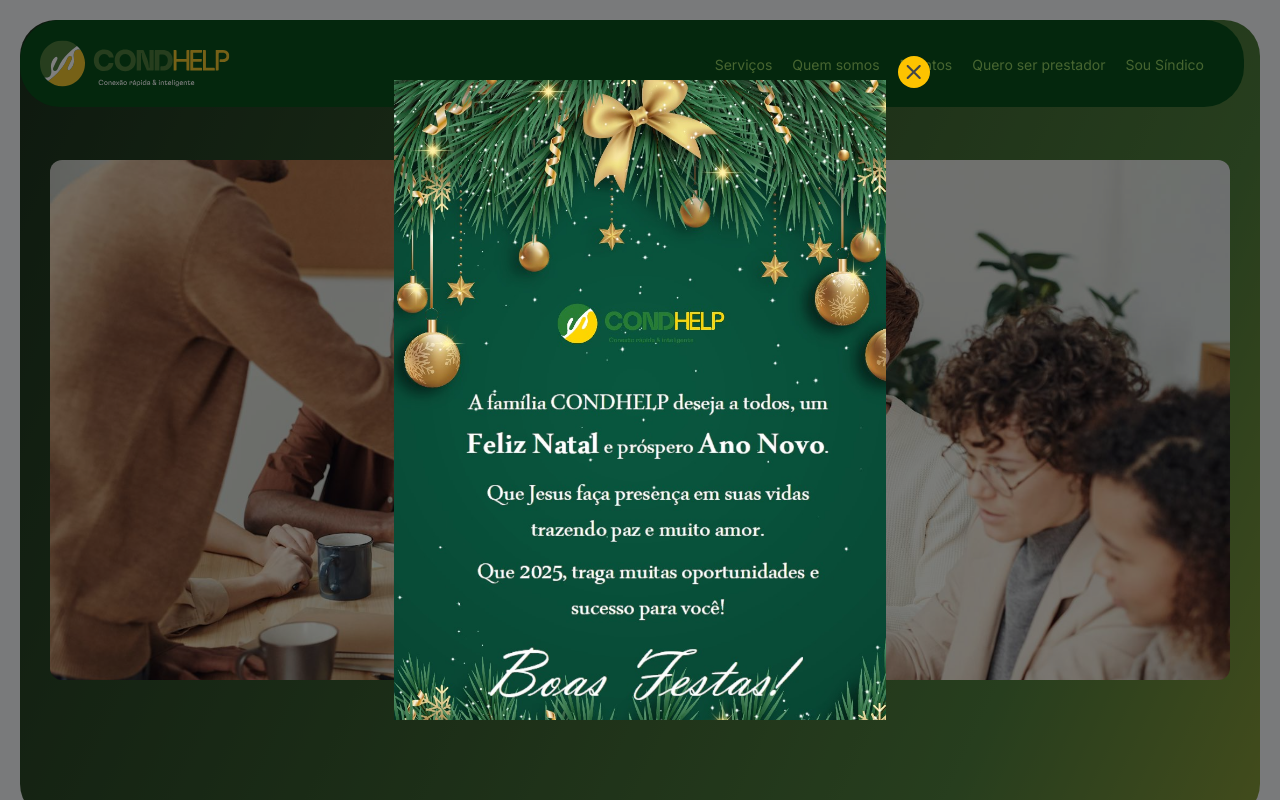
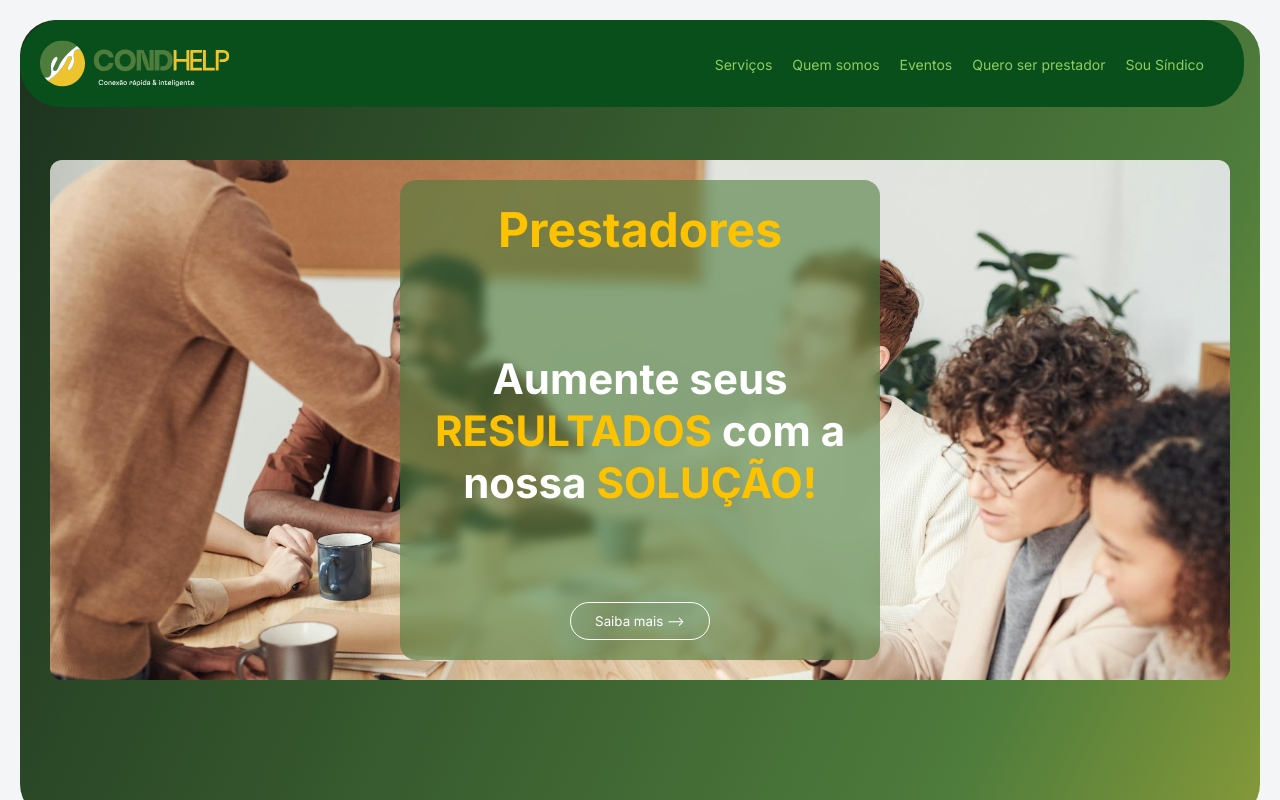
Before and after one commit to Condhelp/subscribe_site, a React (Create React App) app: page / in a window 1280 px wide. Shown: the top 800 px of the page. Built offline with nearby package versions, Linux system fonts and the light colour scheme.

Commit message:
Removed Popup

```diff
--- a/src/pages/Home/index.tsx
+++ b/src/pages/Home/index.tsx
@@ -24,8 +24,8 @@
 import { Icons } from "../../assets/icons/icons"
 
 // Popup
-import popupImg from "../../assets/images/popups/popup.jpeg"
-import Modal from "../../components/Modal"
+// import popupImg from "../../assets/images/popups/popup.jpeg"
+// import Modal from "../../components/Modal"
 
 const f1: any[] = [
   {
@@ -113,7 +113,7 @@
   const location = useLocation()
 
   const [allServicesOpened, setAllServicesOpened] = useState(true)
-  const [showPopup, setShowPopup] = useState(false)
+  // const [showPopup, setShowPopup] = useState(false)
 
   const handleGetIn = () => {
     const aLink = document.createElement("a")
@@ -142,15 +142,15 @@
     }, 200)
   }, [location])
 
-  useEffect(() => {
-    const alreadyShowedPopup = localStorage.getItem("showedPopup")
+  // useEffect(() => {
+  //   const alreadyShowedPopup = localStorage.getItem("showedPopup")
 
-    if (!alreadyShowedPopup || alreadyShowedPopup !== "true") setShowPopup(true)
-  }, [])
+  //   if (!alreadyShowedPopup || alreadyShowedPopup !== "true") setShowPopup(true)
+  // }, [])
 
   return (
     <S.Page>
-      {showPopup && (
+      {/*showPopup && (
         <Modal
           role="popup"
           visible={showPopup}
@@ -162,7 +162,7 @@
             setShowPopup(false)
           }}
         />
-      )}
+      )*/}
 
       <Header />
 
```
